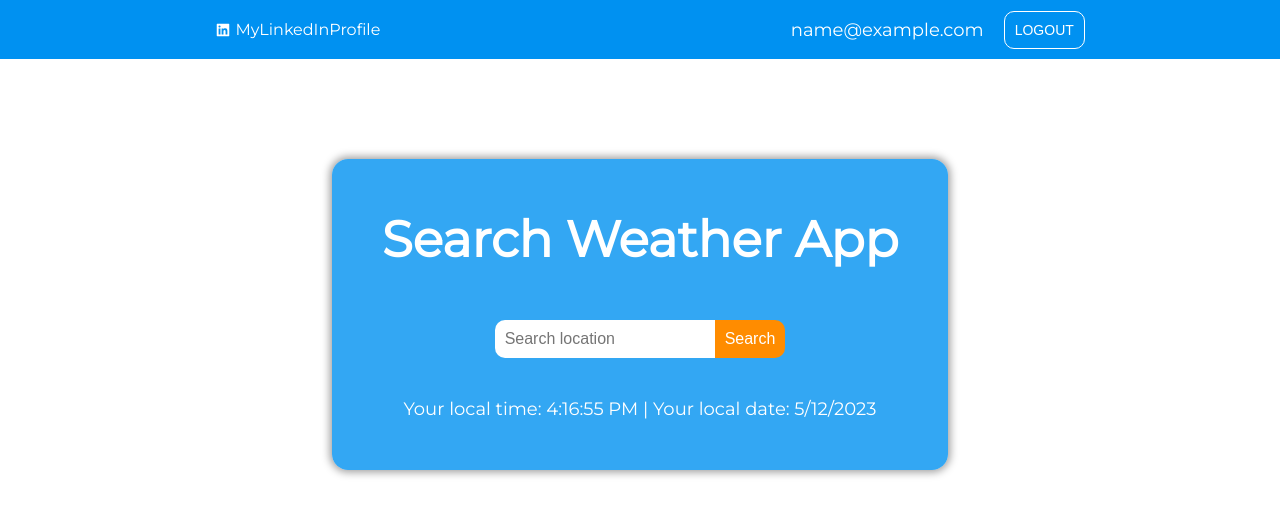
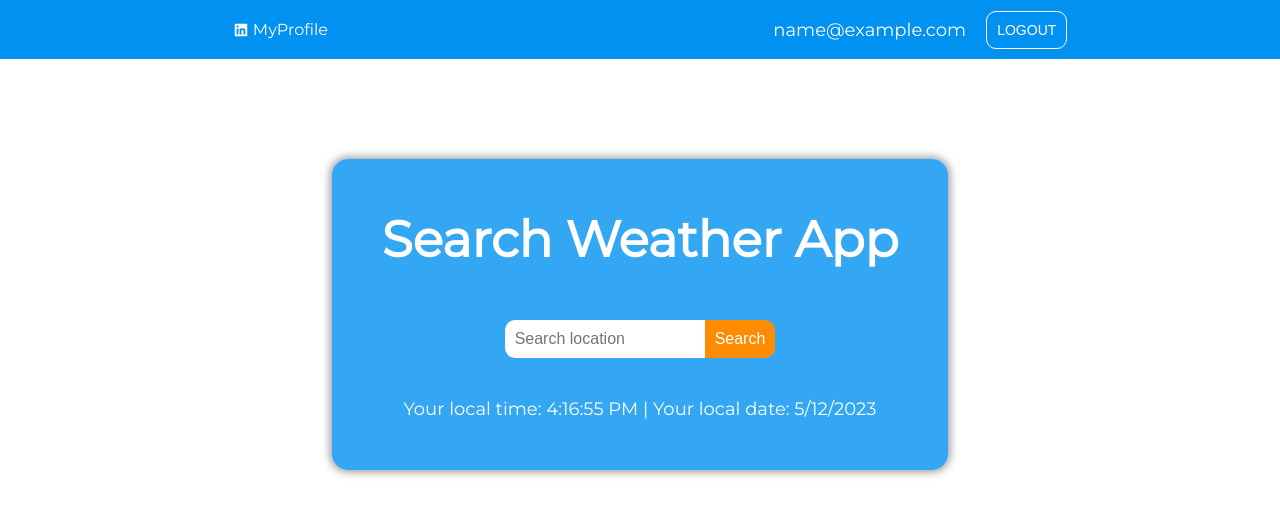
Before and after one commit to DominikPlavka/WeatherApp, a React (Create React App) app in the folder frontend/: page / in a window 1280 px wide. Shown: the top 516 px of the page. Built offline with nearby package versions, Linux system fonts and the light colour scheme; no server answers; sample sign-in values are in the browser's storage.

Commit message:
Changed navbar and added fixed styling at main temperature window

```diff
--- a/frontend/src/components/AdditionalInfo.jsx
+++ b/frontend/src/components/AdditionalInfo.jsx
@@ -13,11 +13,10 @@ const AdditionalInfo = ({ weather: { sunrise, sunset, humidity } }) => {
     return (
         <IconContext.Provider value={{ color: "white", size: "2em",}}>
             <div className="add-info-container">
-                    <p className="add-data"><WiHorizonAlt />&nbsp;{sunriseTime}&nbsp;|&nbsp;<WiHorizon />&nbsp;{sunsetTime}&nbsp;|&nbsp;<WiHumidity />&nbsp;{humidity}</p>
+                <p className="add-data"><WiHorizonAlt />&nbsp;{sunriseTime}&nbsp;|&nbsp;<WiHorizon />&nbsp;{sunsetTime}&nbsp;|&nbsp;<WiHumidity />&nbsp;{humidity}</p>
             </div>
         </IconContext.Provider>
     )
-
 }
 
 export default AdditionalInfo;
--- a/frontend/src/components/MainTemp.css
+++ b/frontend/src/components/MainTemp.css
@@ -11,7 +11,7 @@ p {
 
 .city {
     display: flex;
-    justify-content: center;
+    text-align: center;
     align-items: center;
     grid-column-start: 2;
     grid-column-end: 4;
--- a/frontend/src/components/NavBar.jsx
+++ b/frontend/src/components/NavBar.jsx
@@ -32,7 +32,9 @@ const Navbar = () => {
                 <div className="nav-container">
                     <div>
                         <ul>
-                        <li><a className="linkedin" href="https://www.linkedin.com/in/dominik-plavka-0411549a/"><AiFillLinkedin />&nbsp;MyLinkedInProfile</a></li>
+                            <li>
+                                <a className="linkedin" href="https://www.linkedin.com/in/dominik-plavka-0411549a/"><AiFillLinkedin />&nbsp;MyProfile</a>
+                            </li>
                         </ul>
                     </div>
                     <div className="user-logout-container">
@@ -42,10 +44,6 @@ const Navbar = () => {
                 </div>
             )}
         </div>
-
-
-
-
     )
 }
 
--- a/frontend/src/components/SearchBar.css
+++ b/frontend/src/components/SearchBar.css
@@ -1,5 +1,5 @@
 .bar {
-    width: 200px;
+    width: 180px;
     padding: 10px;
     font-size: 16px;
     border-top-left-radius: 10px;
--- a/frontend/src/components/SearchBar.jsx
+++ b/frontend/src/components/SearchBar.jsx
@@ -29,7 +29,6 @@ const SearchBar = ({ setQuery }) => {
                 </div>
             </form>
         </div>
-
     )
 }
 
```
